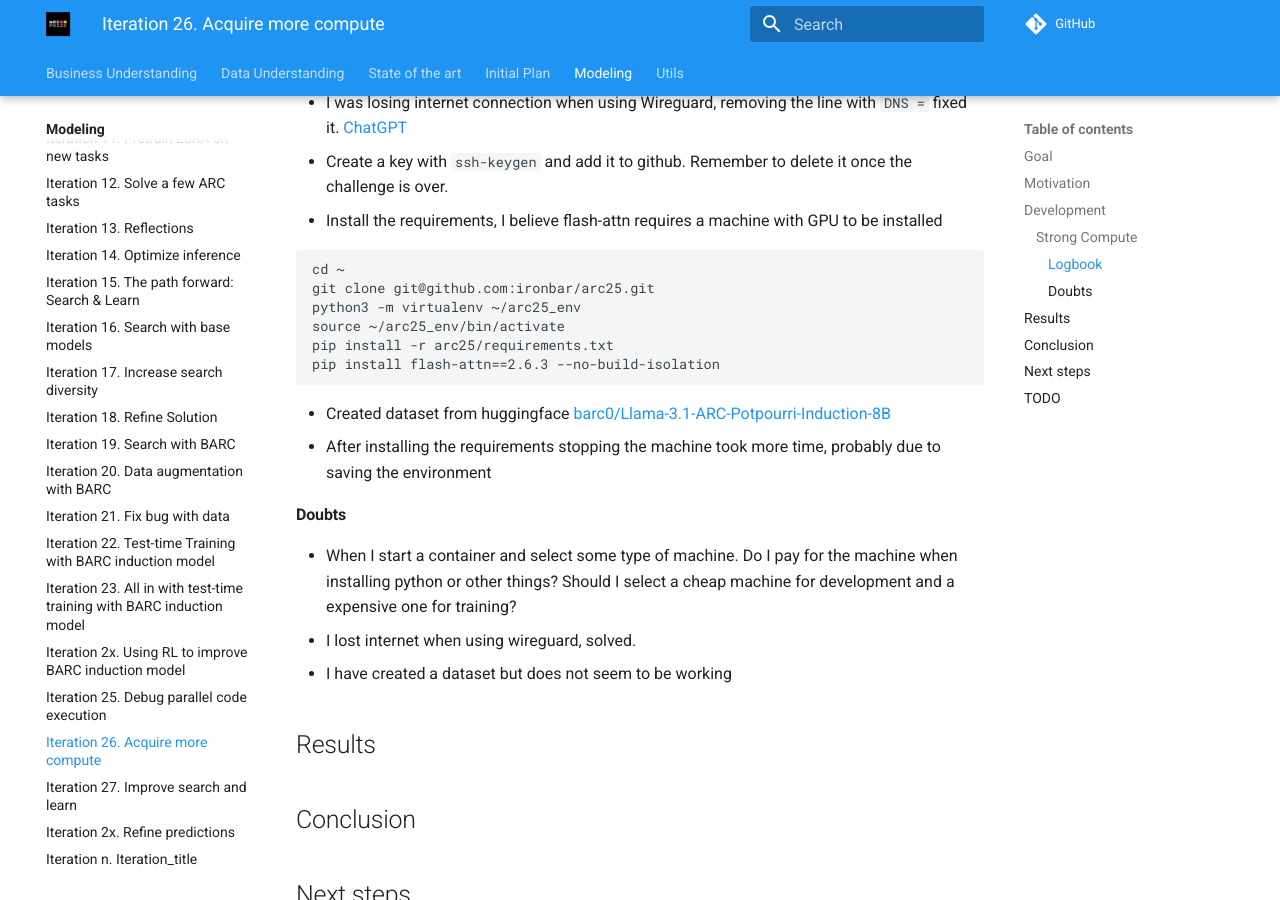
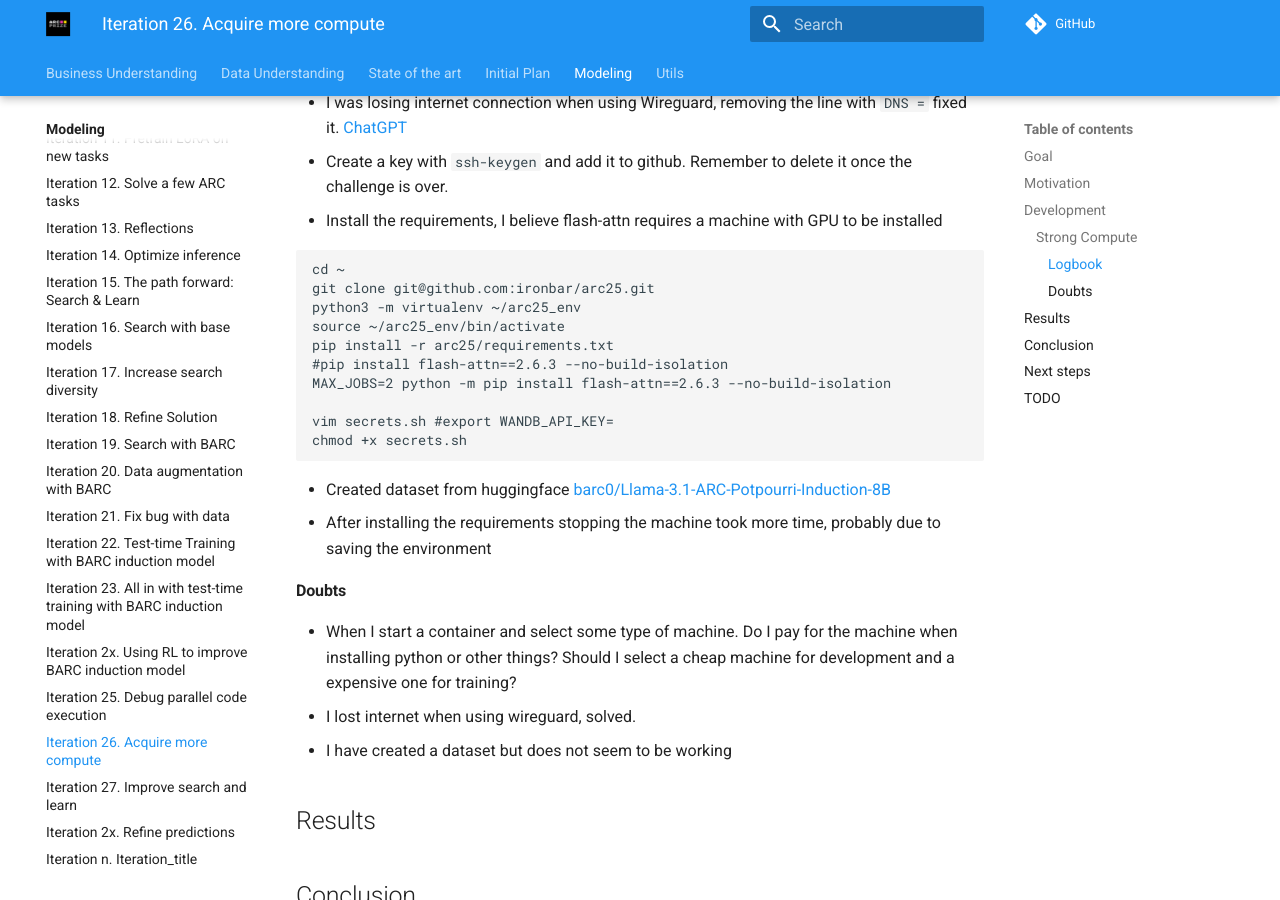
Before and after one commit to ironbar/arc25, an MkDocs documentation site: the page built from docs/modeling/Iteration_26_more_compute.md, in a window 1280 px wide and 900 px high, scrolled down 1692 px. Built offline with MkDocs 1.6.1 and Material for MkDocs 9.7.7, drawn with Linux system fonts in a browser that asks for light colours; comment, search, counter and statistics services are not loaded.

Commit message:
updated sample job

````diff
--- a/docs/modeling/Iteration_26_more_compute.md
+++ b/docs/modeling/Iteration_26_more_compute.md
@@ -70,7 +70,11 @@ git clone git@github.com:ironbar/arc25.git
 python3 -m virtualenv ~/arc25_env
 source ~/arc25_env/bin/activate
 pip install -r arc25/requirements.txt
-pip install flash-attn==2.6.3 --no-build-isolation
+#pip install flash-attn==2.6.3 --no-build-isolation
+MAX_JOBS=2 python -m pip install flash-attn==2.6.3 --no-build-isolation
+
+vim secrets.sh #export WANDB_API_KEY=
+chmod +x secrets.sh
 ```
 
 - Created dataset from huggingface [barc0/Llama-3.1-ARC-Potpourri-Induction-8B](https://huggingface.co/barc0/Llama-3.1-ARC-Potpourri-Induction-8B)
@@ -94,6 +98,6 @@ pip install flash-attn==2.6.3 --no-build-isolation
   - [x] Clone arc25 repo, for that I have to add a new public key to github.
   - [ ] Create python environment
   - [ ] Create dataset for BARC induction model
-  - [ ] Add data to repo for simplicity
+  - [x] Add data to repo for simplicity
   - [ ] Launch first experiment, with wandb, saving to artifacts
   - [ ] Create multiple experiments
````
Also changed, not shown: 1 other file.
